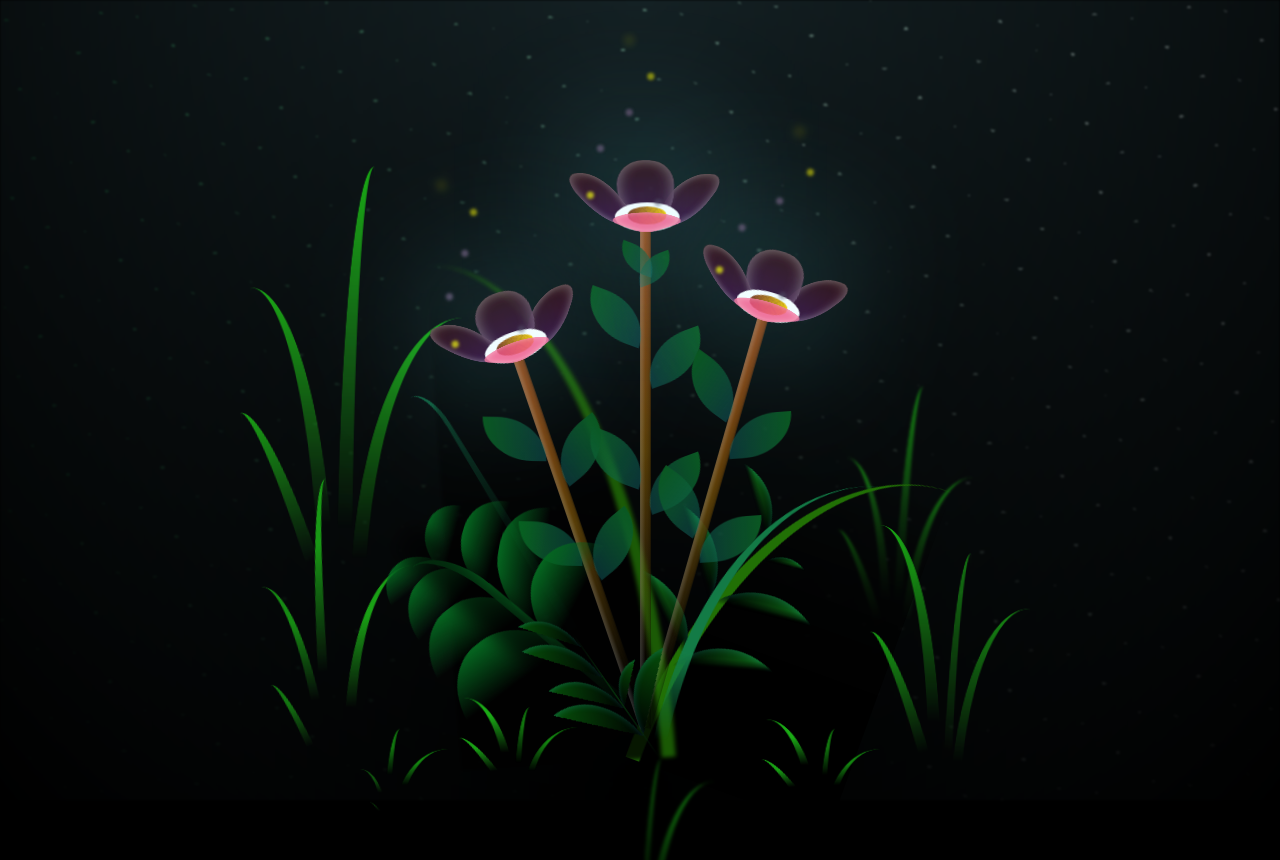
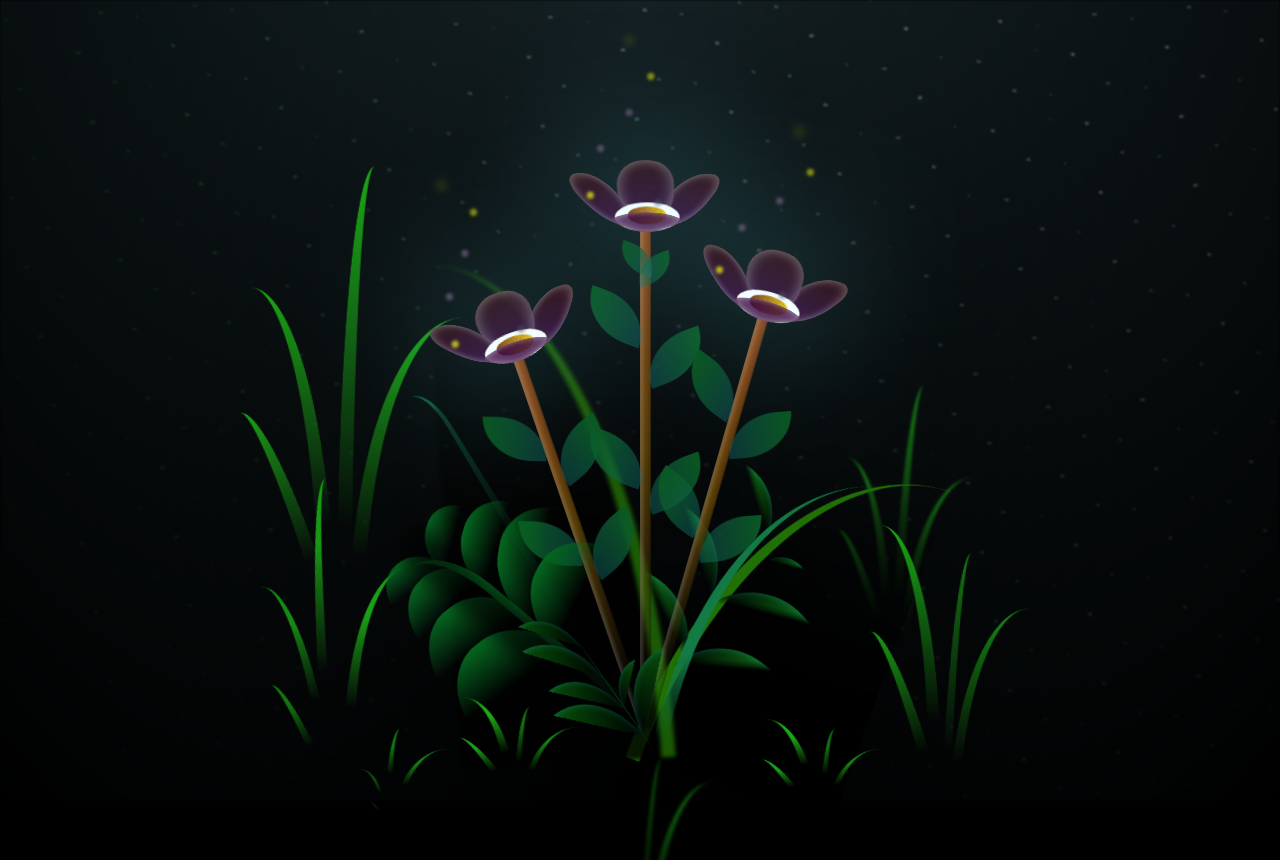
Before and after one commit to Mooner6645/Date-Night, a plain HTML site: page flower.html in a window 1280 px wide. Shown: the top 860 px of the page. Drawn offline with Linux system fonts and the light colour scheme.

Commit message:
colorchange

```diff
--- a/main.css
+++ b/main.css
@@ -188,7 +188,7 @@ body {
   transform-origin: bottom left;
   border-radius: 4vmin 10vmin 4vmin 4vmin;
   transform: translate(0%, 18%) rotateX(70deg) rotate(-43deg);
-  background-image: linear-gradient(to top, #ee5286, #ee5286);
+  background-image: linear-gradient(to top, #38063f, #38063f);
   z-index: 1;
   opacity: 0.8;
 }
```
